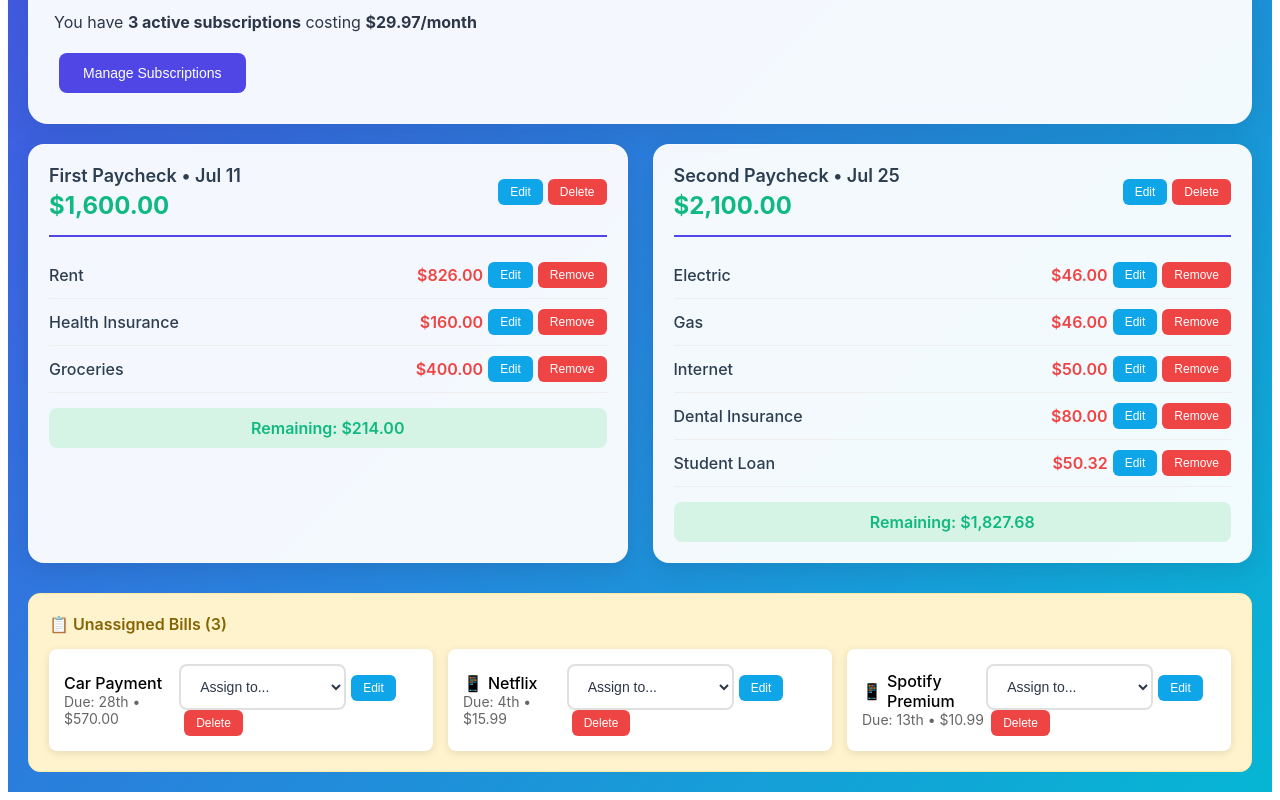
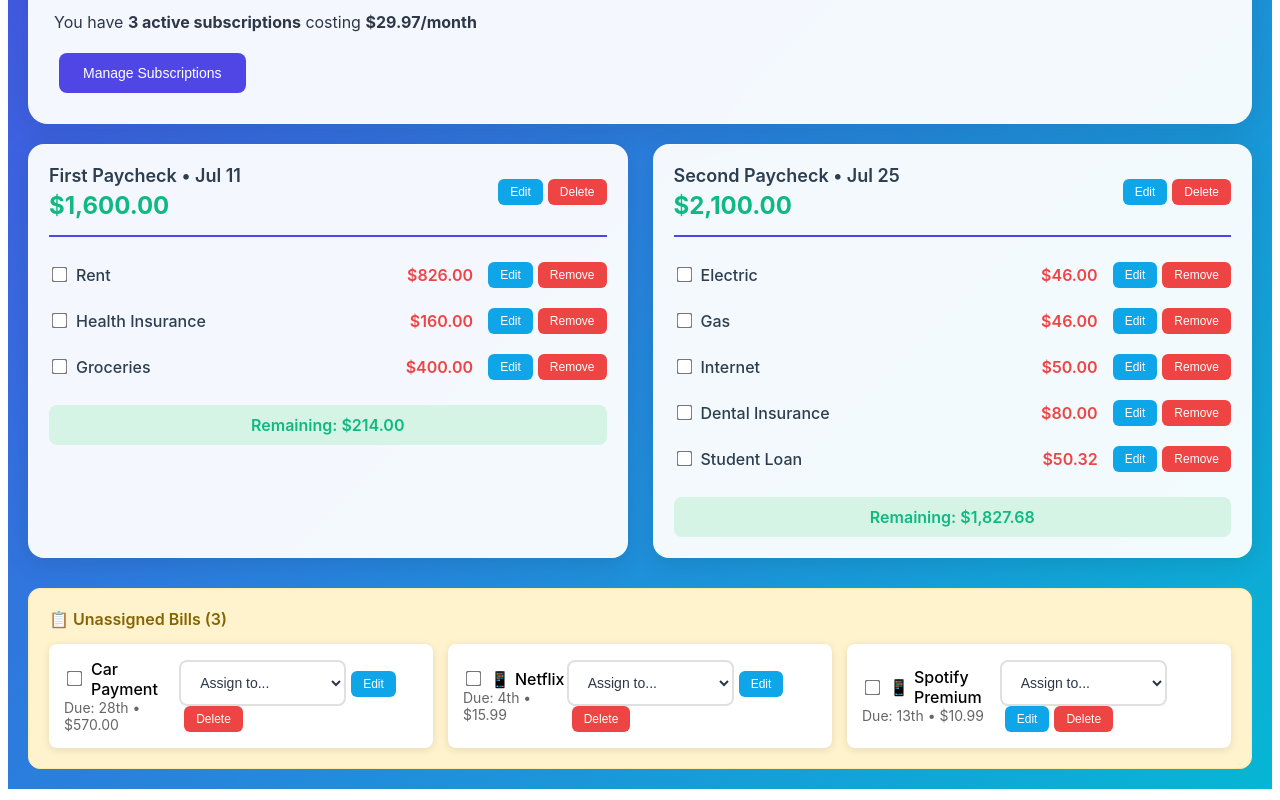
Before and after one commit to knightofren2588/financial-workbook, a React (Create React App) app: page / in a window 1280 px wide. Shown: the part 472-1272 px from the top of the page. Built offline with nearby package versions, Linux system fonts and the light colour scheme.

Commit message:
New Features

```diff
--- a/src/App.js
+++ b/src/App.js
@@ -680,6 +680,42 @@ const FinanceHubPro = () => {
     setShowUserProfile(false);
   };
 
+  // Toggle bill paid status
+  const toggleBillPaid = (billId, isPaid) => {
+    setData(prev => ({
+      ...prev,
+      months: {
+        ...prev.months,
+        [data.currentMonthId]: {
+          ...currentMonth,
+          bills: currentMonth.bills.map(bill =>
+            bill.id === billId
+              ? { ...bill, isPaid: isPaid, actualAmount: isPaid ? bill.actualAmount : null }
+              : bill
+          )
+        }
+      }
+    }));
+  };
+
+  // Update actual amount for a bill
+  const updateActualAmount = (billId, actualAmount) => {
+    setData(prev => ({
+      ...prev,
+      months: {
+        ...prev.months,
+        [data.currentMonthId]: {
+          ...currentMonth,
+          bills: currentMonth.bills.map(bill =>
+            bill.id === billId
+              ? { ...bill, actualAmount: actualAmount }
+              : bill
+          )
+        }
+      }
+    }));
+  };
+
   // Format currency
   const formatCurrency = (amount) => {
     return new Intl.NumberFormat('en-US', { style: 'currency', currency: 'USD' }).format(amount);
@@ -1211,12 +1247,41 @@ const FinanceHubPro = () => {
 
               <div style={styles.billsList}>
                 {assignedBills.map(bill => (
-                  <div key={bill.id} style={styles.billItem}>
-                    <span style={{...styles.billName, display: 'flex', alignItems: 'center'}}>
+                  <div key={bill.id} style={{
+                    ...styles.billItem,
+                    backgroundColor: bill.isPaid ? (isDarkMode ? 'rgba(16, 185, 129, 0.1)' : '#d5f4e6') : 'transparent',
+                    border: bill.isPaid ? (isDarkMode ? '1px solid rgba(16, 185, 129, 0.3)' : '1px solid #10b981') : 'none',
+                    borderRadius: bill.isPaid ? '8px' : '0',
+                    padding: bill.isPaid ? '10px' : '10px 0',
+                    flexDirection: 'column',
+                    alignItems: 'stretch'
+                  }}>
+                    <div style={{display: 'flex', alignItems: 'center', marginBottom: bill.isPaid ? '10px' : '0'}}>
+                      <input
+                        type="checkbox"
+                        checked={bill.isPaid || false}
+                        onChange={(e) => toggleBillPaid(bill.id, e.target.checked)}
+                        style={{marginRight: '10px', transform: 'scale(1.2)'}}
+                      />
+                      <span style={{
+                        ...styles.billName,
+                        display: 'flex',
+                        alignItems: 'center',
+                        textDecoration: bill.isPaid ? 'line-through' : 'none',
+                        opacity: bill.isPaid ? 0.7 : 1,
+                        flex: 1
+                      }}>
                         {bill.isSubscription && <span style={{marginRight: '5px'}}>📱</span>}
                         {bill.name}
                       </span>
+                      <div style={{display: 'flex', flexDirection: 'column', alignItems: 'flex-end', marginRight: '10px'}}>
                         <span style={styles.billAmount}>{formatCurrency(bill.amount)}</span>
+                        {bill.isPaid && bill.actualAmount && (
+                          <span style={{fontSize: '12px', color: '#10b981', fontWeight: '500'}}>
+                            Paid: {formatCurrency(bill.actualAmount)}
+                          </span>
+                        )}
+                      </div>
                       <button
                         style={styles.editButton}
                         onClick={() => startEdit(bill, 'bill')}
@@ -1229,6 +1294,28 @@ const FinanceHubPro = () => {
                       >
                         Remove
                       </button>
+                    </div>
+                    {bill.isPaid && (
+                      <div style={{display: 'flex', alignItems: 'center', justifyContent: 'space-between'}}>
+                        <span style={{fontSize: '14px', color: isDarkMode ? '#a0aec0' : '#666'}}>
+                          Actual amount paid:
+                        </span>
+                        <input
+                          type="number"
+                          step="0.01"
+                          placeholder="Enter amount"
+                          value={bill.actualAmount || ''}
+                          onChange={(e) => updateActualAmount(bill.id, e.target.value)}
+                          style={{
+                            ...styles.input,
+                            fontSize: '14px',
+                            padding: '6px 10px',
+                            width: '120px',
+                            marginLeft: '10px'
+                          }}
+                        />
+                      </div>
+                    )}
                   </div>
                 ))}
                 {assignedBills.length === 0 && (
@@ -1268,8 +1355,19 @@ const FinanceHubPro = () => {
               }}>
                 <div>
                   <div style={{fontWeight: '500', display: 'flex', alignItems: 'center'}}>
+                    <input
+                      type="checkbox"
+                      checked={bill.isPaid || false}
+                      onChange={(e) => toggleBillPaid(bill.id, e.target.checked)}
+                      style={{marginRight: '10px', transform: 'scale(1.2)'}}
+                    />
                     {bill.isSubscription && <span style={{marginRight: '5px'}}>📱</span>}
+                    <span style={{
+                      textDecoration: bill.isPaid ? 'line-through' : 'none',
+                      opacity: bill.isPaid ? 0.7 : 1
+                    }}>
                       {bill.name}
+                    </span>
                   </div>
                   <div style={{fontSize: '14px', color: '#666'}}>
                     Due: {bill.dueDate}{bill.dueDate === 1 ? 'st' : bill.dueDate === 2 ? 'nd' : bill.dueDate === 3 ? 'rd' : 'th'} • {formatCurrency(bill.amount)}
```
Lines whose indentation alone changed are shown as unchanged.
